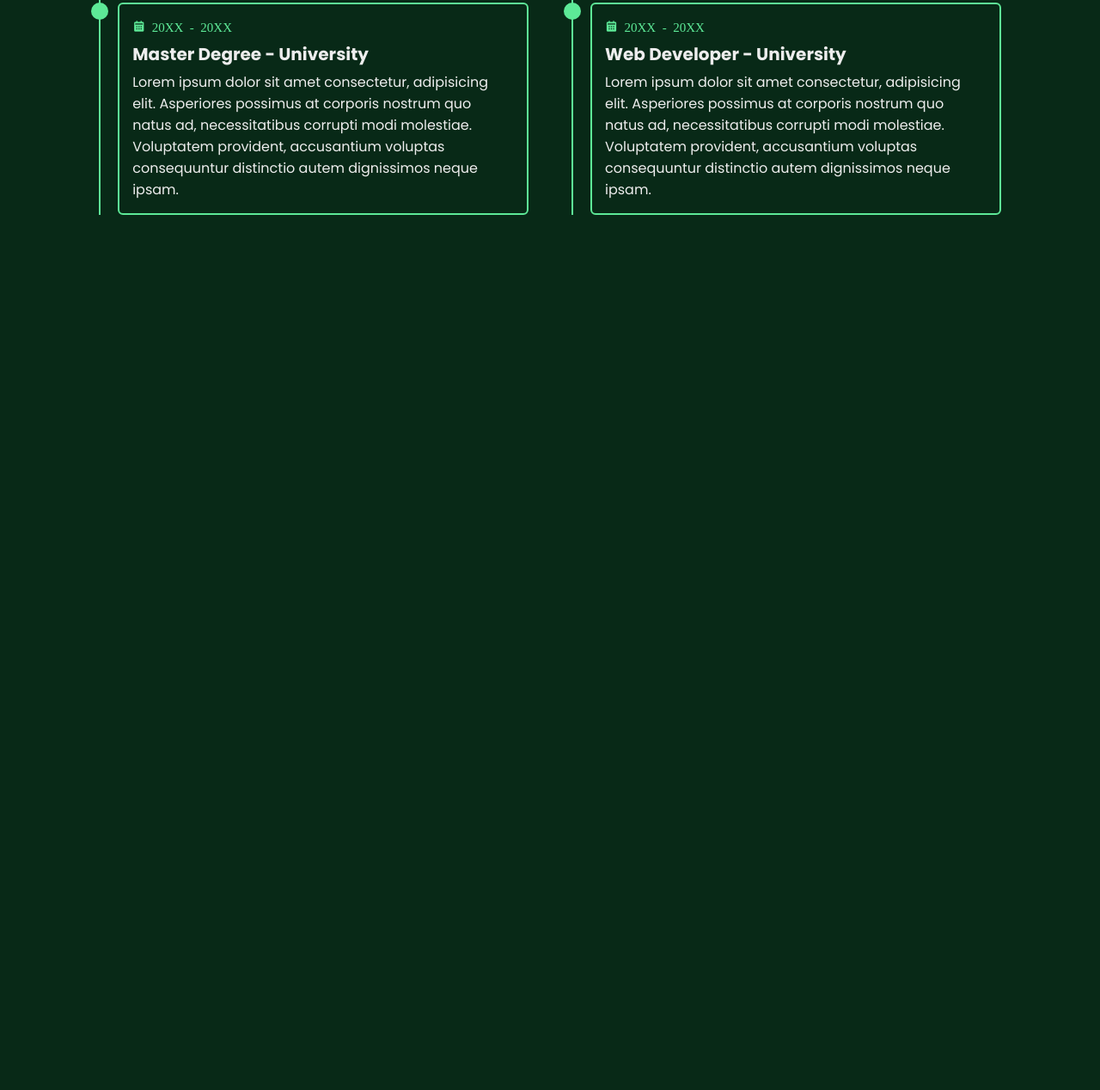
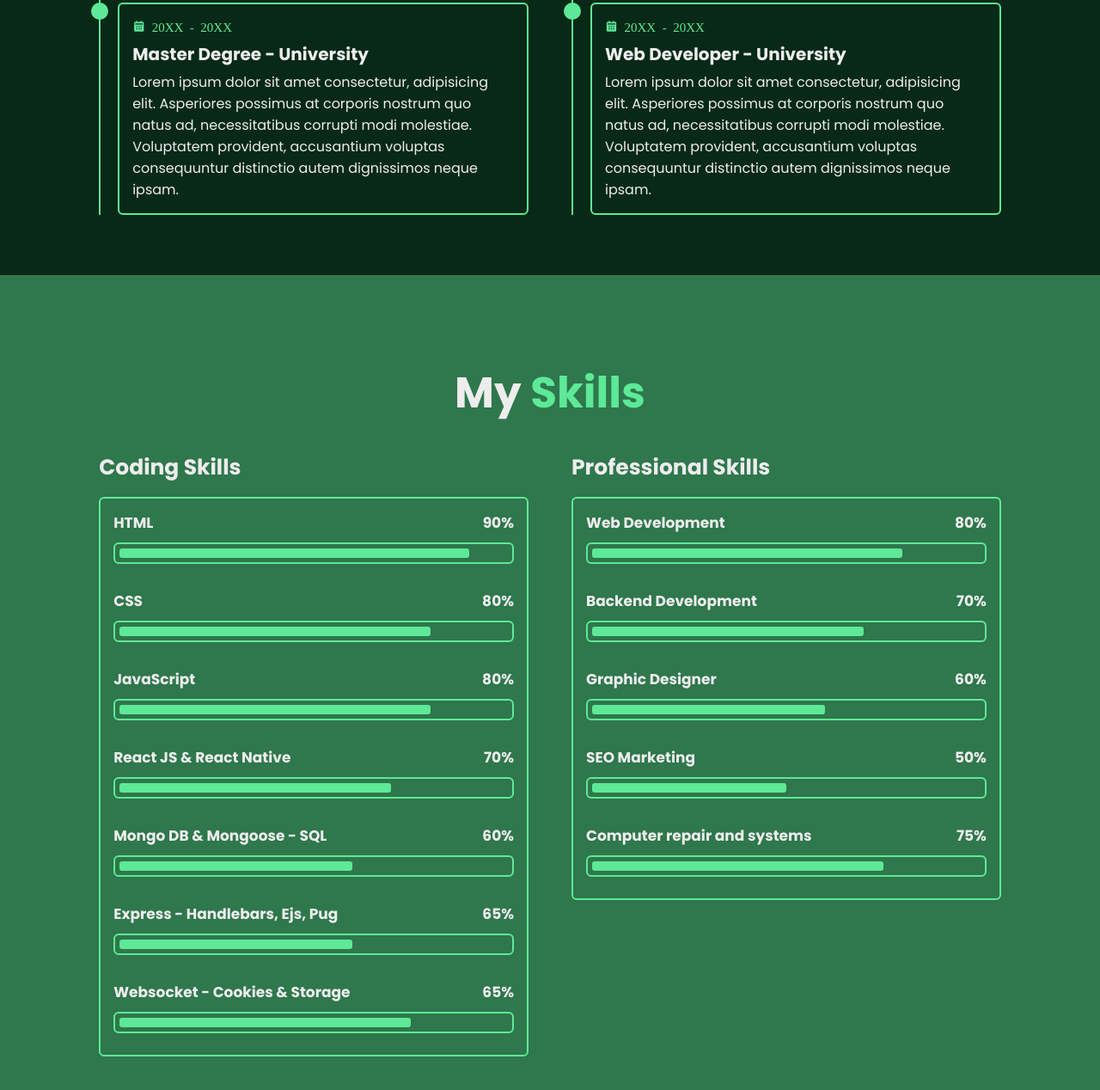
Before and after one commit to 0GLOC/Portfolio, a plain HTML site: page index.html in a window 1280 px wide. Shown: the part 2389-3657 px from the top of the page at 86% size. Before the commit the page ends 2709 px from the top, so only its background shows below. Drawn offline with nearby package versions, Linux system fonts and the light colour scheme.

Commit message:
Skills - [ Final ]

```diff
--- a/css/style.css
+++ b/css/style.css
@@ -387,3 +387,134 @@ span {
     font-size: 1.6rem;
     padding-top: .5rem;
 }
+
+.skills {
+    min-height: auto;
+    padding-bottom: 7rem;
+    background: var(--second-bg-color);
+}
+
+.skills .skills-row {
+    display: flex;
+    flex-wrap: wrap;
+    gap: 5rem;
+}
+
+.skills .skills-column {
+    flex: 1 1 40rem;
+}
+
+.skills-column .title {
+    font-size: 2.5rem;
+    margin: 0 0 1.5rem;
+}
+
+.skills-box .skills-content {
+    position: relative;
+    border: .2rem solid var(--main-color);
+    border-radius: .6rem;
+    padding: .5rem 1.5rem;
+    z-index: 1;
+    overflow: hidden;
+}
+
+.skills-box .skills-content::before {
+    content: '';
+    position: absolute;
+    top: 0;
+    left: 0;
+    width: 0;
+    height: 100%;
+    background: var(--bg-color);
+    z-index: -1;
+    transition: .5s;
+}
+
+.skills-box .skills-content:hover::before {
+    width: 100%;
+}
+
+.skills-content .progress {
+    padding: 1rem 0;
+}
+
+.skills-content .progress h3 {
+    font-size: 1.7rem;
+    display: flex;
+    justify-content: space-between;
+}
+
+.skills-content .progress h3 span {
+    color: var(--text-color);
+}
+
+.skills-content .progress .bar {
+    height: 2.5rem;
+    border-radius: .6rem;
+    border: .2rem solid var(--main-color);
+    padding: .5rem;
+    margin: 1rem 0;
+}
+
+.skills-content .progress .bar span {
+    display: block;
+    height: 100%;
+    border-radius: .3rem;
+    background: var(--main-color);
+}
+
+.skills-column:nth-child(1) .skills-content .progress:nth-child(1) .bar span {
+    width: 90%;
+}
+
+.skills-column:nth-child(1) .skills-content .progress:nth-child(2) .bar span {
+    width: 80%;
+}
+
+.skills-column:nth-child(1) .skills-content .progress:nth-child(3) .bar span {
+    width: 80%;
+}
+
+.skills-column:nth-child(1) .skills-content .progress:nth-child(4) .bar span {
+    width: 70%;
+}
+
+.skills-column:nth-child(1) .skills-content .progress:nth-child(5) .bar span {
+    width: 60%;
+}
+
+.skills-column:nth-child(1) .skills-content .progress:nth-child(6) .bar span {
+    width: 60%;
+}
+
+.skills-column:nth-child(1) .skills-content .progress:nth-child(7) .bar span {
+    width: 75%;
+}
+
+.skills-column:nth-child(1) .skills-content .progress:nth-child(8) .bar span {
+    width: 65%;
+}
+
+.skills-column:nth-child(1) .skills-content .progress:nth-child(9) .bar span {
+    width: 65%;
+}
+
+.skills-column:nth-child(2) .skills-content .progress:nth-child(1) .bar span {
+    width: 80%;
+}
+
+.skills-column:nth-child(2) .skills-content .progress:nth-child(2) .bar span {
+    width: 70%;
+}
+
+.skills-column:nth-child(2) .skills-content .progress:nth-child(3) .bar span {
+    width: 60%;
+}
+
+.skills-column:nth-child(2) .skills-content .progress:nth-child(4) .bar span {
+    width: 50%;
+}
+
+.skills-column:nth-child(2) .skills-content .progress:nth-child(5) .bar span {
+    width: 75%;
+}
--- a/index.html
+++ b/index.html
@@ -153,6 +153,89 @@
         </div>
     </section>
 
+    <!-- Skills section -->
+    <section class="skills" id="skills">
+        <h2 class="heading">My <span>Skills</span></h2>
+
+        <div class="skills-row">
+            <div class="skills-column">
+                <h3 class="title">Coding Skills</h3>
+
+                <div class="skills-box">
+                    <div class="skills-content">
+                        <div class="progress">
+                            <h3>HTML <span>90%</span></h3>
+                            <div class="bar"><span></span></div>
+                        </div>
+
+                        <div class="progress">
+                            <h3>CSS <span>80%</span></h3>
+                            <div class="bar"><span></span></div>
+                        </div>
+
+                        <div class="progress">
+                            <h3>JavaScript <span>80%</span></h3>
+                            <div class="bar"><span></span></div>
+                        </div>
+
+                        <div class="progress">
+                            <h3>React JS & React Native <span>70%</span></h3>
+                            <div class="bar"><span></span></div>
+                        </div>
+
+                        <div class="progress">
+                            <h3>Mongo DB & Mongoose - SQL <span>60%</span></h3>
+                            <div class="bar"><span></span></div>
+                        </div>
+
+                        <div class="progress">
+                            <h3>Express - Handlebars, Ejs, Pug <span>65%</span></h3>
+                            <div class="bar"><span></span></div>
+                        </div>
+
+                        <div class="progress">
+                            <h3>Websocket - Cookies & Storage <span>65%</span></h3>
+                            <div class="bar"><span></span></div>
+                        </div>
+                    </div>
+                </div>
+            </div>
+
+            <div class="skills-column">
+                <h3 class="title">Professional Skills</h3>
+
+                <div class="skills-box">
+                    <div class="skills-content">
+                        <div class="progress">
+                            <h3>Web Development <span>80%</span></h3>
+                            <div class="bar"><span></span></div>
+                        </div>
+
+                        <div class="progress">
+                            <h3>Backend Development <span>70%</span></h3>
+                            <div class="bar"><span></span></div>
+                        </div>
+
+                        <div class="progress">
+                            <h3>Graphic Designer <span>60%</span></h3>
+                            <div class="bar"><span></span></div>
+                        </div>
+
+                        <div class="progress">
+                            <h3>SEO Marketing <span>50%</span></h3>
+                            <div class="bar"><span></span></div>
+                        </div>
+
+                        <div class="progress">
+                            <h3>Computer repair and systems <span>75%</span></h3>
+                            <div class="bar"><span></span></div>
+                        </div>
+                    </div>
+                </div>
+            </div>
+        </div>
+    </section>
+
     <script src="./js/script.js"></script>
 </body>
 
```
